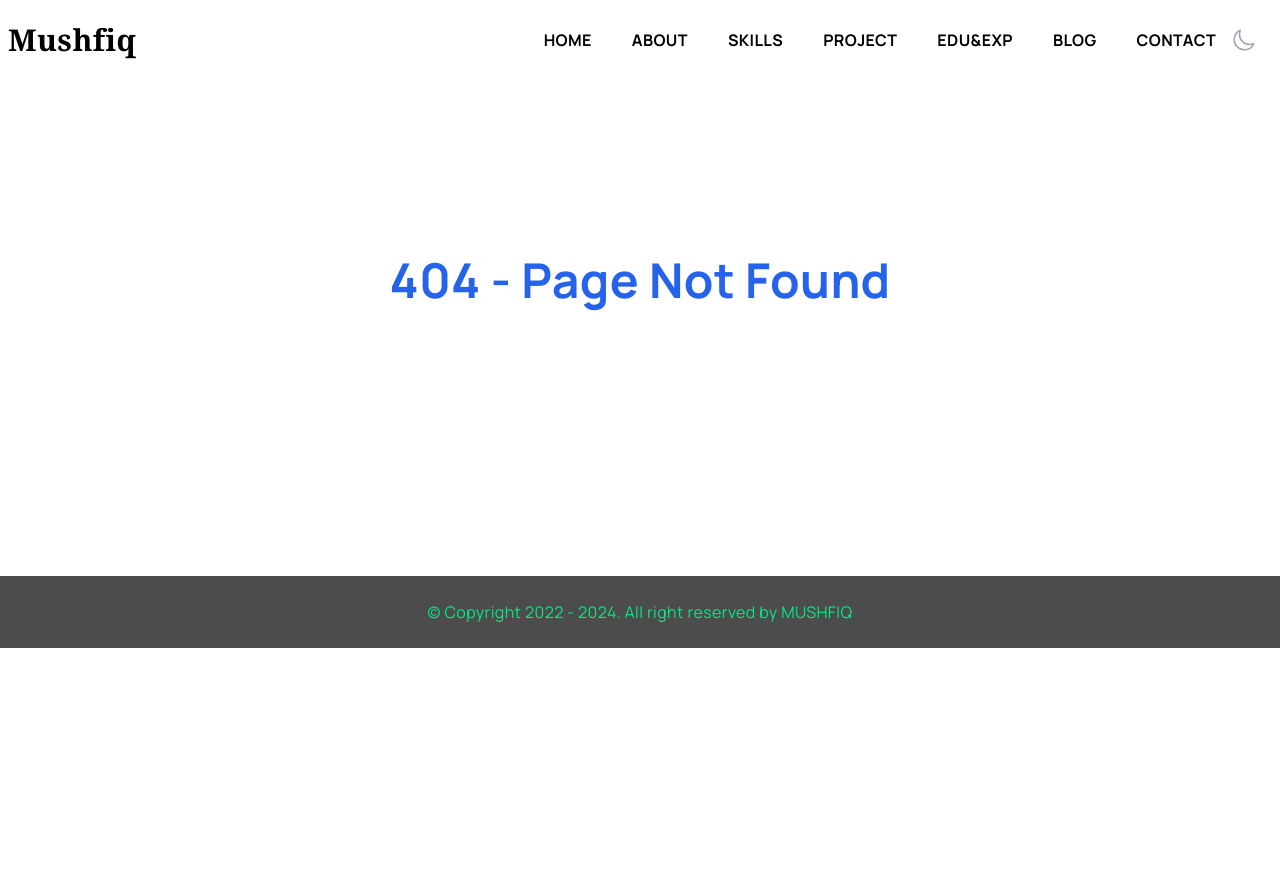
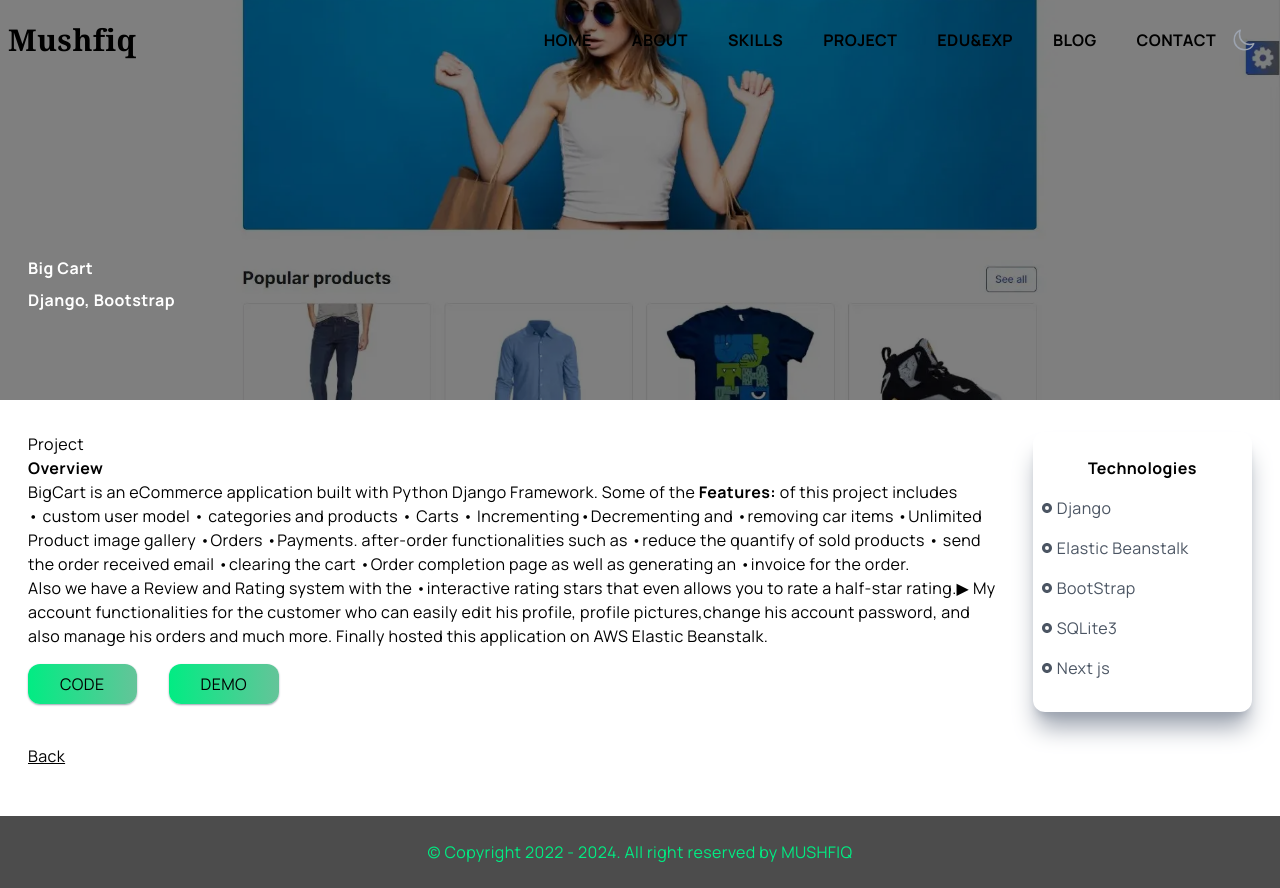
Before and after one commit to mushfiqur-rahman/portfolio, a Next.js app: page /bigcart in a window 1280 px wide. Before the commit this address had no page. Before the commit the page ends 800 px from the top, so only its background shows below. Built offline with nearby package versions, Linux system fonts and the light colour scheme.

Commit message:
project update

```diff
--- a/components/Projects.jsx
+++ b/components/Projects.jsx
@@ -6,6 +6,7 @@ import drfImg from "../public/projects/drf.webp";
 import innoImg from "../public/projects/inno.webp";
 import EventtechImg from "../public/projects/eventtech.webp";
 import Metaverse from "../public/projects/metaverse.webp";
+import bigcartImg from "../public/projects/bigcart.webp";
 import ProjectItem from "./ProjecItem";
 
 const Projects = () => {
@@ -46,6 +47,15 @@ const Projects = () => {
             tech="Django, React, MUI, DRF"
             alt="PlatformManagerImg"
             aria-label="django htmx project"
+          />
+
+          <ProjectItem
+            title="Big Cart Django Store"
+            backgroundImg={bigcartImg}
+            projectUrl="/bigcart"
+            tech="Python, Django, Bootstrap"
+            alt="bigcartImgImg"
+            aria-label="Big Cart Django Store"
           />
 
           <ProjectItem
--- /dev/null
+++ b/pages/bigcart.jsx
@@ -0,0 +1,103 @@
+import React from "react";
+import Image from "next/image";
+import Link from "next/link";
+import { RiRadioButtonFill } from "react-icons/ri";
+import bigcartImg from "../public/projects/bigcart.webp";
+import Head from "next/head";
+
+const bigcart = () => {
+  return (
+    <>
+      <Head>
+        <title>BigCart - Django</title>
+        <link rel="canonical" href="/bigcart" />
+        <meta name="description" content="Django Bootstrap Big Cart Project" />
+        <meta name="keywords" content="Django Bootstrap Bootstrap Stripe" />
+      </Head>
+      <div className="w-full">
+        <div className="w-screen h-[50vh] relative">
+          <div className="absolute top-0 left-0 w-full h-[50vh] bg-black/50 z-10" />
+          <Image
+            className="absolute z-1"
+            layout="fill"
+            objectFit="cover"
+            src={bigcartImg}
+            alt="bigcartImg"
+            priority
+          />
+          <div className="absolute top-[70%] max-w-[1240px] w-full left-[50%] right-[50%] translate-x-[-50%] translate-y-[-50%] text-white z-10 p-2">
+            <h2 className="py-2">Big Cart</h2>
+            <h3>Django, Bootstrap</h3>
+          </div>
+        </div>
+
+        <div className="max-w-[1240px] mx-auto p-2 grid md:grid-cols-5 gap-8 py-8">
+          <div className="col-span-4">
+            <p>Project</p>
+            <h2>Overview</h2>
+            <p>
+              BigCart is an eCommerce application built with Python Django
+              Framework. Some of the <b>Features:</b> of this project includes{" "}
+              <br />• custom user model • categories and products • Carts •
+              Incrementing•Decrementing and •removing car items •Unlimited
+              Product image gallery •Orders •Payments. after-order
+              functionalities such as •reduce the quantify of sold products •
+              send the order received email •clearing the cart •Order completion
+              page as well as generating an •invoice for the order.
+            </p>
+            <p>
+              {" "}
+              Also we have a Review and Rating system with the •interactive
+              rating stars that even allows you to rate a half-star rating.▶ My
+              account functionalities for the customer who can easily edit his
+              profile, profile pictures,change his account password, and also
+              manage his orders and much more. Finally hosted this application
+              on AWS Elastic Beanstalk.
+            </p>
+            <a
+              href="https://github.com/mushfiqur-rahman/dj_big_cart"
+              target="_blank"
+              rel="noreferrer"
+            >
+              <button className="px-8 py-2 mt-4 mr-8">Code</button>
+            </a>
+            <a
+              href="https://djangogreatkart.com/"
+              target="_blank"
+              rel="noreferrer"
+            >
+              <button className="px-8 py-2 mt-4">Demo</button>
+            </a>
+          </div>
+          <div className="col-span-4 md:col-span-1 shadow-xl shadow-gray-400 rounded-xl py-4 ">
+            <div className="p-2 dark:text-slate-200">
+              <p className="text-center font-bold pb-2">Technologies</p>
+              <div className="grid grid-cols-3 md:grid-cols-1">
+                <p className="text-gray-600 dark:text-slate-200 py-2 flex items-center">
+                  <RiRadioButtonFill className="pr-1" /> Django
+                </p>
+                <p className="text-gray-600 py-2 flex items-center dark:text-slate-200">
+                  <RiRadioButtonFill className="pr-1" /> Elastic Beanstalk
+                </p>
+                <p className="text-gray-600 py-2 flex items-center dark:text-slate-200">
+                  <RiRadioButtonFill className="pr-1" /> BootStrap
+                </p>
+                <p className="text-gray-600 py-2 flex items-center dark:text-slate-200">
+                  <RiRadioButtonFill className="pr-1" /> SQLite3
+                </p>
+                <p className="text-gray-600 py-2 flex items-center dark:text-slate-200">
+                  <RiRadioButtonFill className="pr-1" /> Next js
+                </p>
+              </div>
+            </div>
+          </div>
+          <Link href="/#project">
+            <p className="underline cursor-pointer">Back</p>
+          </Link>
+        </div>
+      </div>
+    </>
+  );
+};
+
+export default bigcart;
```
Also changed, not shown: public/projects/bigcart.webp (added), 1 other file (tests, documents, lock files or other folders).
